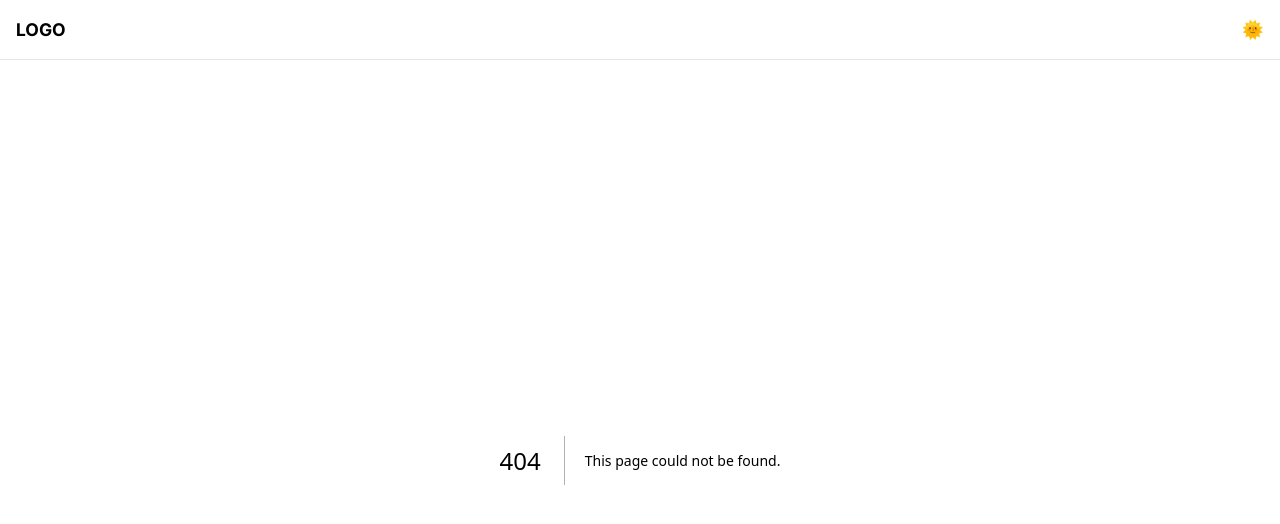
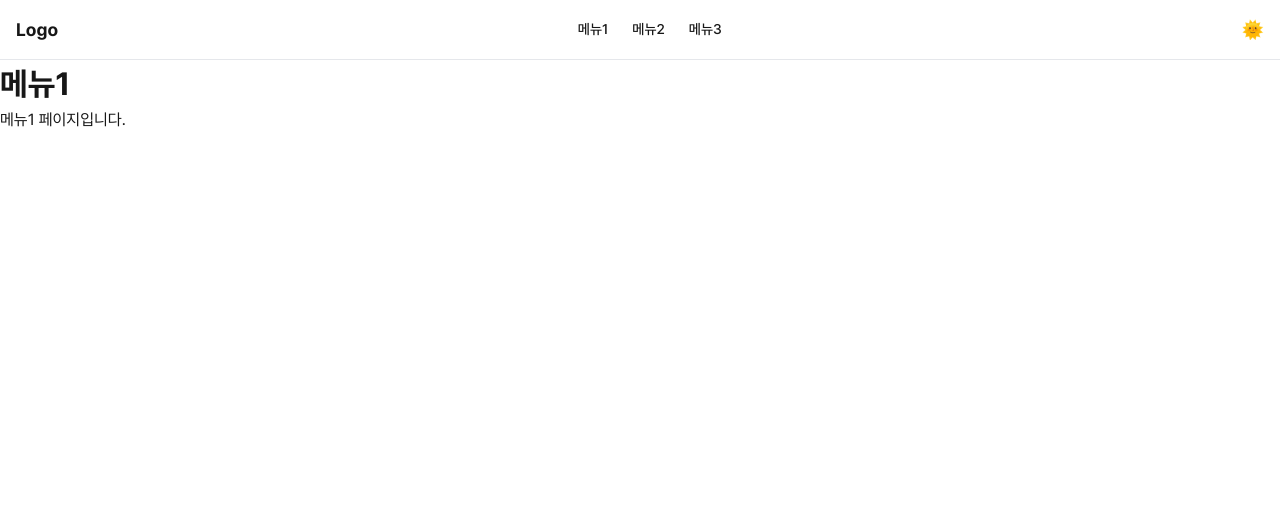
Before and after one commit to ansehee324-r/react-pub-guide, a Next.js app: page /menu1 in a window 1280 px wide. Before the commit this address had no page. Shown: the top 524 px of the page. Built offline with nearby package versions, Linux system fonts and the light colour scheme.

Commit message:
feat: 헤더 메뉴 및 서브페이지 기본 구조 추가

```diff
--- /dev/null
+++ b/src/app/menu1/page.tsx
@@ -0,0 +1,10 @@
+import styles from './page.module.css';
+
+export default function Menu1Page() {
+  return (
+    <>
+      <h1>메뉴1</h1>
+      <p>메뉴1 페이지입니다.</p>
+    </>
+  );
+}
--- a/src/components/layout/Header.tsx
+++ b/src/components/layout/Header.tsx
@@ -1,4 +1,6 @@
 'use client';
+
+import Link from 'next/link';
 
 import { useThemeStore } from '@/stores/themeStore';
 
@@ -8,7 +10,21 @@ export default function Header() {
 
   return (
     <header className='header'>
-      <div className='logo'>LOGO</div>
+      <div className='header__logo'>
+        <Link href='/'>Logo</Link>
+      </div>
+
+      <nav className='header__nav' aria-label='주요 메뉴'>
+        <Link href='/menu1' className='header__link'>
+          메뉴1
+        </Link>
+        <Link href='/menu2' className='header__link'>
+          메뉴2
+        </Link>
+        <Link href='/menu3' className='header__link'>
+          메뉴3
+        </Link>
+      </nav>
 
       <button
         type='button'
--- a/src/styles/globals.css
+++ b/src/styles/globals.css
@@ -34,9 +34,24 @@ body {
   border-bottom: 1px solid var(--color-border);
 }
 
-.logo {
+.header__logo {
   font-size: 18px;
   font-weight: 700;
+}
+
+.header__nav {
+  display: flex;
+  gap: 24px;
+}
+
+.header__link {
+  font-size: 14px;
+  font-weight: 500;
+  color: inherit;
+}
+
+.header__link:hover {
+  text-decoration: underline;
 }
 
 .theme-toggle {
```
Also changed, not shown: src/app/menu2/page.tsx (added, +10 -0 lines), src/app/menu3/page.tsx (added, +10 -0 lines), src/app/menu1/page.module.css (added), src/app/menu2/page.module.css (added), src/app/menu3/page.module.css (added).
